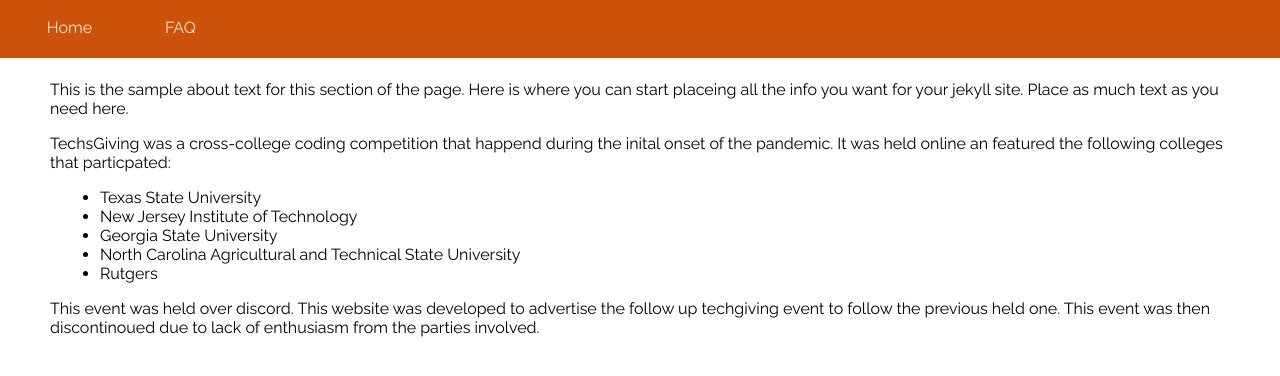
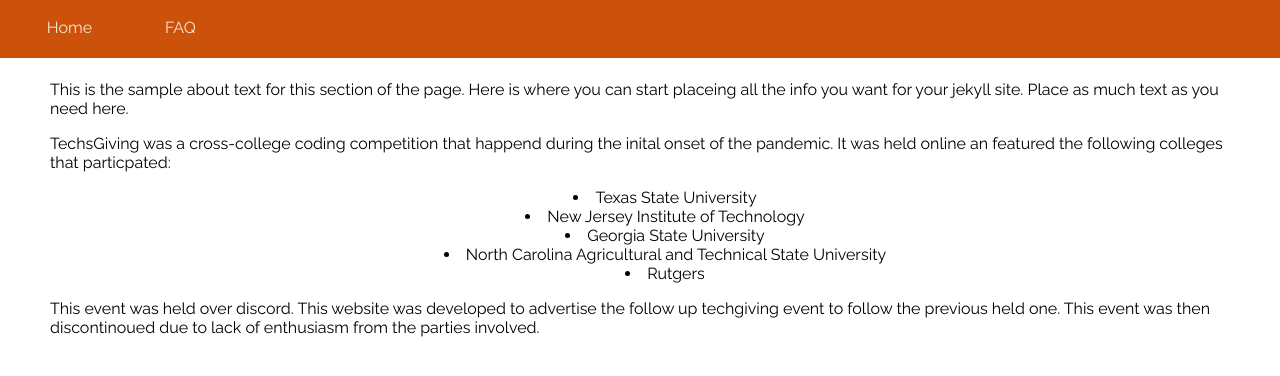
Before and after one commit to agl49/techsGivingArchive, a Jekyll site: the page built from _posts/2021-01-11-about.md, in a window 1280 px wide and 900 px high. Shown: the top 376 px of the window. Built offline with Jekyll 4.4.1, drawn with Linux system fonts in a browser that asks for light colours; our own code applies the rules of GitHub Pages for plain Markdown files.

```diff
--- a/_data/studentLeaders.yml
+++ b/_data/studentLeaders.yml
@@ -23,7 +23,7 @@
   link: https://unsplash.com/photos/tAvpDE7fXgY
 
 - name: Dionne Chen
-  photo: ../assets/benParker.jpg
+  photo: https://agl49.github.io/techsGiving/assets/benParker.jpg
   title: Engineer
   special: Making cars
   link: https://unsplash.com/photos/tAvpDE7fXgY
--- a/_sass/main.scss
+++ b/_sass/main.scss
@@ -116,6 +116,8 @@ body {
     color: black;
     padding-right: 50px;
     padding-left: 100px;
+    text-align: center;
+    list-style-position: inside;
 }
 
 /* Who Section Components */
```
